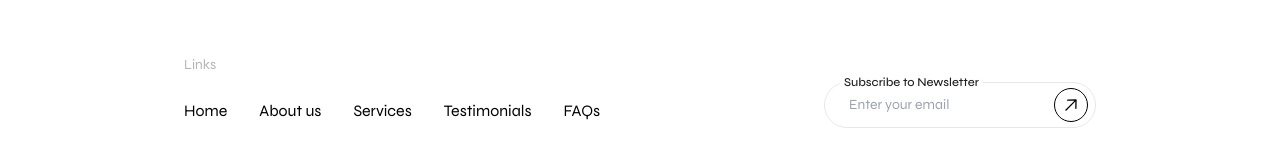
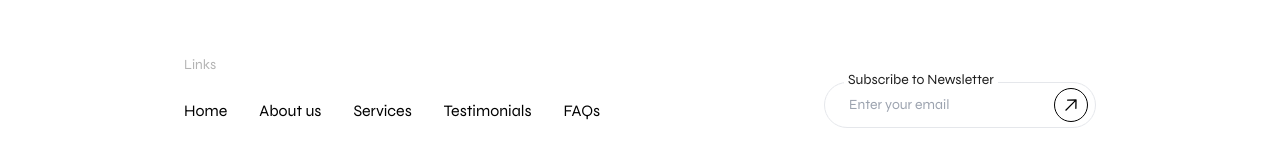
Before and after one commit to afnanahmadtariq/Devstract, a Next.js app: page / in a window 1280 px wide. Shown: the part 4767-4927 px from the top of the page. Built offline with nearby package versions, Linux system fonts and the light colour scheme.

Commit message:
Update footer.tsx

```diff
--- a/components/footer.tsx
+++ b/components/footer.tsx
@@ -62,7 +62,7 @@ export default function Footer() {
             <div className="flex justify-center lg:justify-end">
               <form onSubmit={handleSubscribe} className="space-y-4">
                 <div className="relative">
-                  <label htmlFor="email" className="absolute left-4 -top-2 bg-white px-1 text-xs font-medium text-[#202020]">Subscribe to Newsletter</label>
+                  <label htmlFor="email" className="absolute left-5 -top-3 bg-white px-1 text-sm font-normal text-[#202020]">Subscribe to Newsletter</label>
                   <input
                     id="email"
                     type="email"
```
